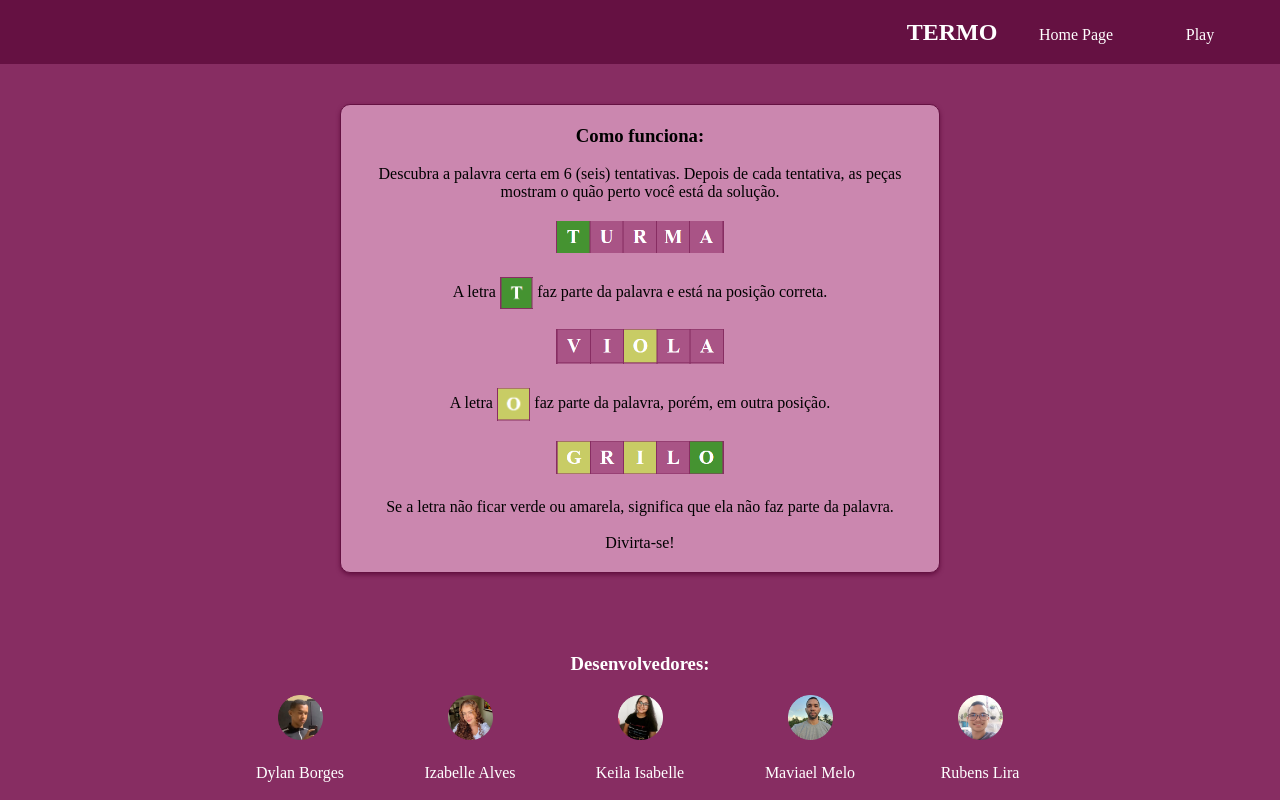
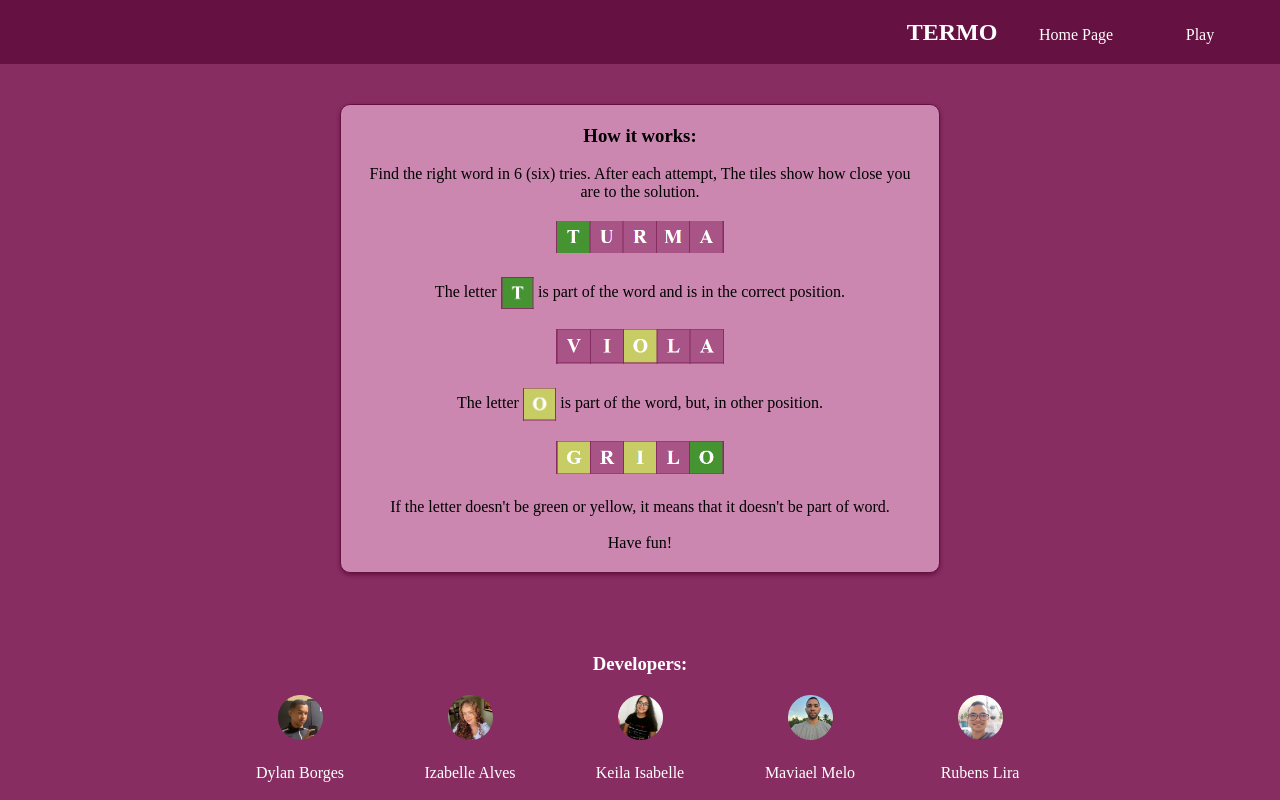
Before and after one commit to IzabelleAlves/Termo-game, a SvelteKit app: page /about in a window 1280 px wide. Shown: the top 800 px of the page. Built offline with nearby package versions, Linux system fonts and the light colour scheme.

Commit message:
Update +page.svelte

```diff
--- a/src/routes/about/+page.svelte
+++ b/src/routes/about/+page.svelte
@@ -17,31 +17,31 @@
 </header>
 <section class="game-instructions">
 	<div class="font1">
-	  <h3>Como funciona:</h3>
+	  <h3>How it works:</h3>
 	  <br>
 	  <p>
-		Descubra a palavra certa em 6 (seis) tentativas. Depois de cada tentativa,
-		as peças mostram o quão perto você está da solução.
+		Find the right word in 6 (six) tries. After each attempt,
+		The tiles show how close you are to the solution.
 	  </p>
-	  <img class="about" src="/images/letraCorreta.png" alt="Exemplo 1" />
+	  <img class="about" src="/images/letraCorreta.png" alt="Exemple 1" />
 
-	  <p> A letra <img class="about-icon" src="/images/letraCorretaUnica.png" alt="Exemplo 2" /> faz parte da palavra e está na posição correta. </p>
+	  <p> The letter <img class="about-icon" src="/images/letraCorretaUnica.png" alt="Exemplo 2" /> is part of the word and is in the correct position. </p>
 
-	  <img class="about" src="/images/LetraPosicaoErrada.png" alt="Exemplo 3" />
+	  <img class="about" src="/images/LetraPosicaoErrada.png" alt="Exemple 3" />
 
-	  <p> A letra <img class="about-icon" src="/images/LetraPosicaoErradaUnica.png" alt="Exemplo 4" /> faz parte da palavra, porém, em outra posição. </p>
+	  <p> The letter <img class="about-icon" src="/images/LetraPosicaoErradaUnica.png" alt="Exemplo 4" /> is part of the word, but, in other position. </p>
 
-	  <img class="about" src="/images/palavraCompleta.png" alt="Exemplo 5" />
-	  <p>Se a letra não ficar verde ou amarela, significa que ela não faz parte da palavra.</p>
+	  <img class="about" src="/images/palavraCompleta.png" alt="Exemple 5" />
+	  <p>If the letter doesn't be green or yellow, it means that it doesn't be part of word.</p>
 	  <br>
-	  <p>Divirta-se!</p>
+	  <p>Have fun!</p>
 
 	</div>
 
   </section>
 
 <section class="developers">
-	<h3>Desenvolvedores:</h3>
+	<h3>Developers:</h3>
 	<div class="developer-grid">
 		<div class="developer">
 			<img class="about" src="/images/Dylan.png" alt="Dylan Borges" />
@@ -67,7 +67,7 @@
 </section>
 
 <section class="institution">
-	<h3>Instituição:</h3>
+	<h3>Institution:</h3>
 	<img class="about" src="/images/logoIFPE.png" alt="Logo IFPE" />
 </section>
 
```
